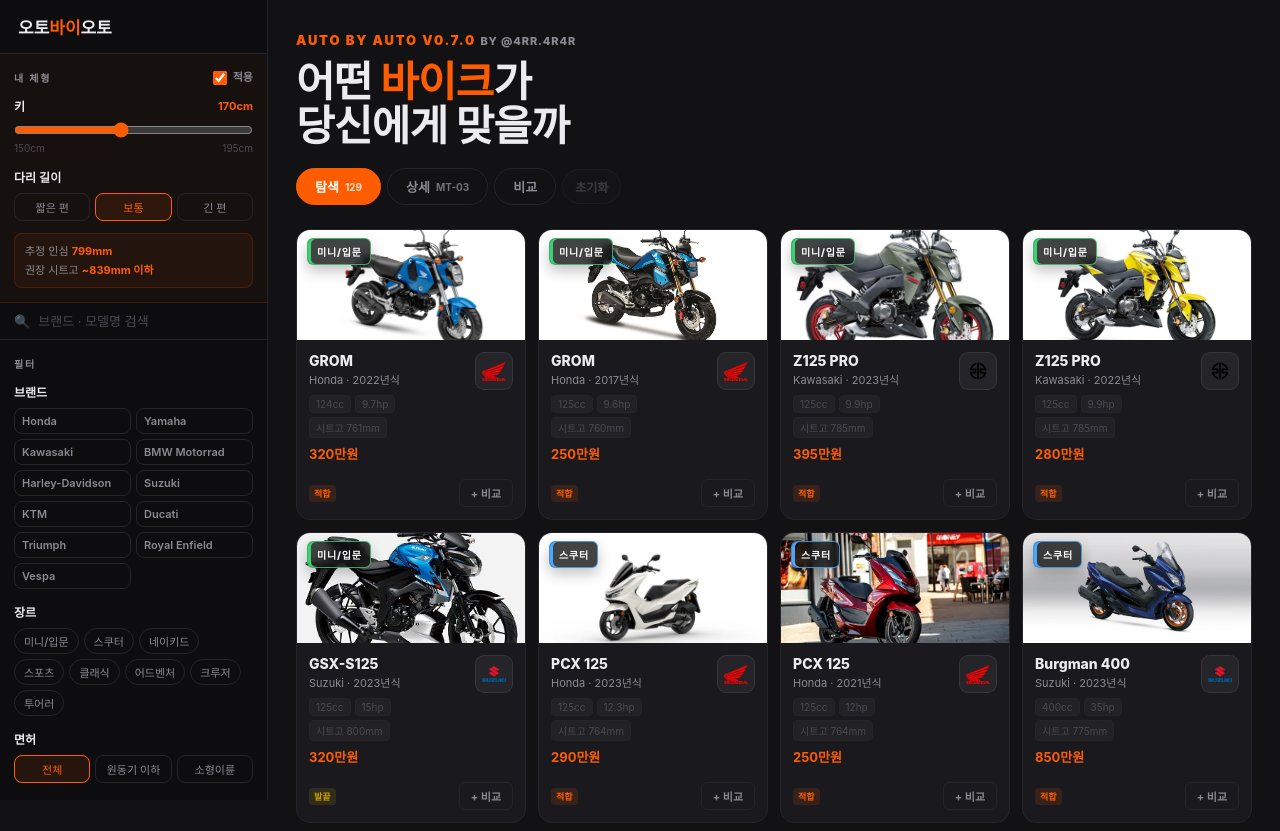
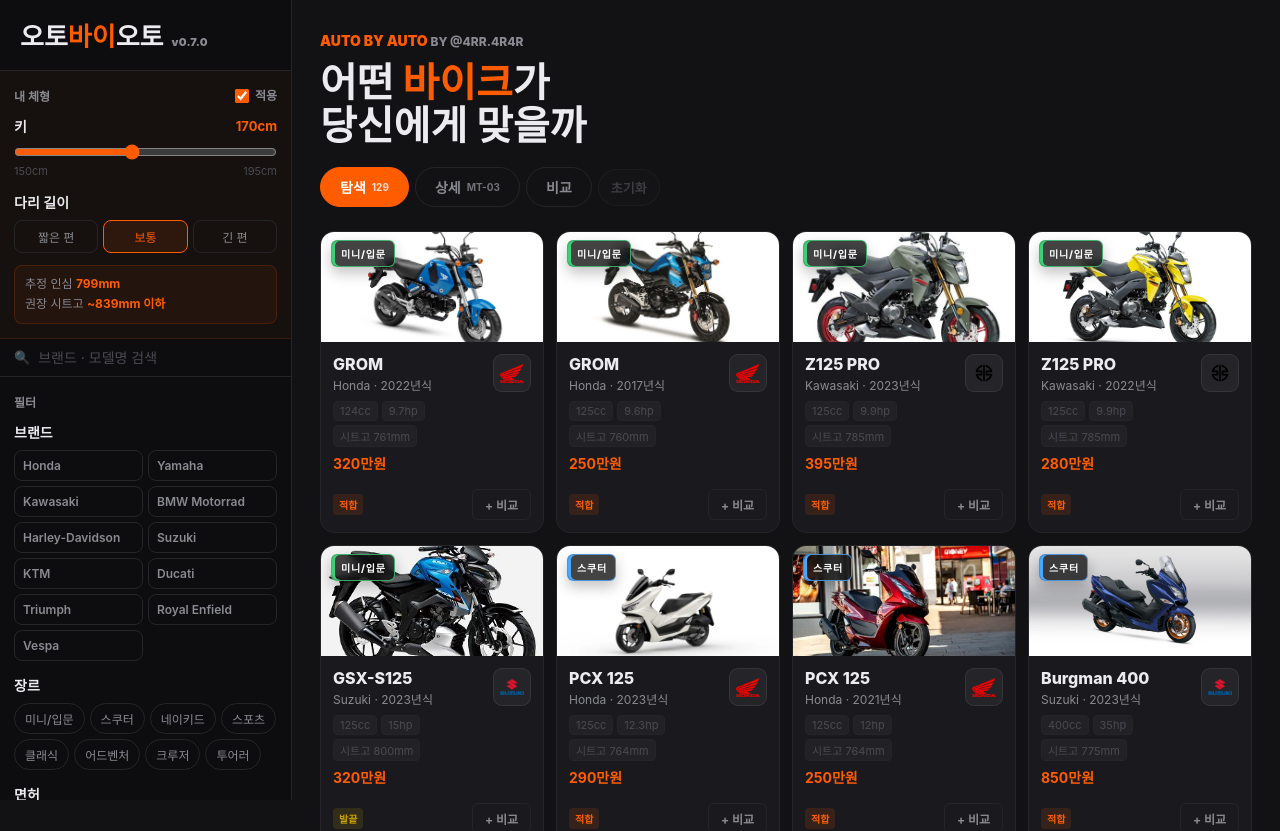
Before and after one commit to garidana-collab/auto-by-auto, a React (Vite) app: page / in a window 1280 px wide. Shown: the top 831 px of the page. Built offline with nearby package versions, Linux system fonts and the light colour scheme.

Commit message:
ui : overall font size increased
전체적인 폰트 사이즈 증가. 체형 필터 활성화/비활성화 체크박스 추가

```diff
--- a/src/App.jsx
+++ b/src/App.jsx
@@ -290,6 +290,7 @@
           <span className="logo-wordmark">
             오토<span>바이</span>오토
           </span>
+          <span className="logo-version">v0.7.0</span>
         </div>
 
         {/* 체형 필터 */}
@@ -491,7 +492,7 @@
 
         <div className="main-header">
           <div className="main-eyebrow">
-            AUTO BY AUTO v0.7.0 <span>by @4rr.4r4r</span>
+            AUTO BY AUTO <span>by @4rr.4r4r</span>
           </div>
           <h1 className="main-title">
             어떤 <span className="hl">바이크</span>가<br />당신에게 맞을까
@@ -901,6 +902,7 @@
 
   font-family: "Inter", -apple-system, BlinkMacSystemFont,
                "Apple SD Gothic Neo", "Pretendard", sans-serif;
+  font-size: 15px;
   background: var(--bg);
   color: var(--text);
   display: flex;
@@ -910,21 +912,25 @@
 
 /* ── SIDEBAR ── */
 .sidebar {
-  width: 268px; min-width: 268px;
+  width: 292px; min-width: 292px;
   background: var(--sidebar-bg);
   border-right: 1px solid var(--line);
   height: 100vh; position: sticky; top: 0;
   overflow-y: auto; display: flex; flex-direction: column;
 }
 .sidebar-logo {
-  display: flex; align-items: baseline;
-  padding: 20px 18px 16px; border-bottom: 1px solid var(--line);
+  display: flex; align-items: baseline; gap: 8px;
+  padding: 24px 20px 20px; border-bottom: 1px solid var(--line);
 }
 .logo-wordmark {
-  font-size: 17px; font-weight: 900; color: var(--text); letter-spacing: 0;
+  font-size: 26px; font-weight: 950; color: var(--text); letter-spacing: 0;
   line-height: 1; white-space: nowrap;
 }
 .logo-wordmark span { color: var(--orange); }
+.logo-version {
+  color: var(--muted); font-size: 11px; font-weight: 900;
+  letter-spacing: .02em; white-space: nowrap;
+}
 
 .search-wrap {
   display: flex; align-items: center; gap: 8px;
@@ -933,7 +939,7 @@
 .search-icon { font-size: 13px; flex-shrink: 0; opacity: 0.5; }
 .search-input {
   flex: 1; background: transparent; border: none; outline: none;
-  font-size: 13px; color: var(--text); font-family: inherit;
+  font-size: 14px; color: var(--text); font-family: inherit;
 }
 .search-input::placeholder { color: var(--dim); }
 .search-clear {
@@ -948,28 +954,28 @@
   display: flex; align-items: center; justify-content: space-between; margin-bottom: 12px;
 }
 .sf-heading {
-  font-size: 10px; letter-spacing: 0.18em; text-transform: uppercase;
+  font-size: 12px; letter-spacing: 0; text-transform: uppercase;
   color: var(--muted); font-weight: 700;
 }
 .reset-btn {
-  font-size: 11px; color: var(--orange);
+  font-size: 12px; color: var(--orange);
   background: none; border: none; cursor: pointer; padding: 0; font-weight: 600;
 }
 .reset-btn:hover { opacity: 0.8; }
-.result-count { font-size: 11px; color: var(--orange); font-weight: 700; }
+.result-count { font-size: 12px; color: var(--orange); font-weight: 700; }
 
 .sf-label {
-  font-size: 12px; font-weight: 600; color: var(--text);
+  font-size: 14px; font-weight: 600; color: var(--text);
   margin-bottom: 8px; display: flex; justify-content: space-between; align-items: center;
 }
 .sf-label.mt14 { margin-top: 14px; }
-.sf-val { color: var(--orange); font-size: 11px; font-weight: 700; }
+.sf-val { color: var(--orange); font-size: 13px; font-weight: 700; }
 
 .brand-filter-grid {
   display: grid; grid-template-columns: repeat(2, minmax(0, 1fr)); gap: 5px;
 }
 .brand-filter-chip {
-  min-width: 0; font-size: 11px; padding: 5px 7px; border-radius: 8px;
+  min-width: 0; font-size: 12px; padding: 7px 8px; border-radius: 8px;
   border: 1px solid var(--line); background: transparent; color: var(--muted);
   cursor: pointer; font-weight: 600; text-align: left; transition: all .12s;
   overflow: hidden; text-overflow: ellipsis; white-space: nowrap;
@@ -981,7 +987,7 @@
 
 .cat-grid { display: flex; flex-wrap: wrap; gap: 5px; }
 .cat-chip {
-  font-size: 11px; padding: 4px 9px; border-radius: 999px;
+  font-size: 12px; padding: 6px 10px; border-radius: 999px;
   border: 1px solid var(--line); background: transparent; color: var(--muted);
   cursor: pointer; font-weight: 500; transition: all .12s;
 }
@@ -990,7 +996,7 @@
 
 .lic-group { display: flex; gap: 5px; }
 .lic-btn {
-  flex: 1; font-size: 11px; padding: 5px 3px; border-radius: 8px;
+  flex: 1; font-size: 12px; padding: 7px 5px; border-radius: 8px;
   border: 1px solid var(--line); background: transparent; color: var(--muted);
   cursor: pointer; font-weight: 500; text-align: center; transition: all .12s;
 }
@@ -1012,7 +1018,7 @@
 }
 .filter-toggle {
   display: inline-flex; align-items: center; gap: 6px;
-  color: var(--muted); font-size: 11px; font-weight: 800;
+  color: var(--muted); font-size: 12px; font-weight: 800;
   cursor: pointer; user-select: none;
 }
 .filter-toggle input {
@@ -1030,11 +1036,11 @@
   opacity: .45; cursor: not-allowed;
 }
 .slider-ends {
-  display: flex; justify-content: space-between; font-size: 10px; color: var(--dim); margin-top: 2px;
+  display: flex; justify-content: space-between; font-size: 11px; color: var(--dim); margin-top: 2px;
 }
 
 .height-info {
-  margin-top: 12px; font-size: 11px; color: var(--muted); line-height: 1.7;
+  margin-top: 12px; font-size: 12px; color: var(--muted); line-height: 1.7;
   background: rgba(255,92,0,.06); border: 1px solid rgba(255,92,0,.18);
   border-radius: 8px; padding: 8px 10px;
 }
@@ -1049,8 +1055,8 @@
 }
 .brand-row:hover { background: rgba(255,255,255,.04); }
 .brand-row.open { background: rgba(255,92,0,.08); border-color: rgba(255,92,0,.25); }
-.brand-name { flex: 1; font-size: 14px; font-weight: 700; color: var(--text); }
-.brand-count { font-size: 11px; color: var(--dim); }
+.brand-name { flex: 1; font-size: 15px; font-weight: 700; color: var(--text); }
+.brand-count { font-size: 12px; color: var(--dim); }
 .drill-arrow { font-size: 8px; color: var(--dim); }
 .drill-arrow.sm { font-size: 7px; }
 
@@ -1062,7 +1068,7 @@
   cursor: pointer; text-align: left; transition: all .12s;
 }
 .model-row:hover { background: rgba(255,255,255,.04); }
-.model-name { flex: 1; font-size: 13px; font-weight: 500; color: var(--muted); }
+.model-name { flex: 1; font-size: 14px; font-weight: 500; color: var(--muted); }
 .model-row.open .model-name { color: var(--orange); }
 
 .year-row {
@@ -1075,14 +1081,14 @@
 .year-row.on { background: rgba(255,92,0,.12); border-color: rgba(255,92,0,.3); }
 .year-row.detail-on { border-color: rgba(255,255,255,.18); background: rgba(255,255,255,.05); }
 .year-row.full { opacity: 0.3; cursor: not-allowed; }
-.year-num { flex: 1; font-size: 12px; color: var(--muted); }
+.year-num { flex: 1; font-size: 13px; color: var(--muted); }
 .year-row.on .year-num { color: var(--orange); font-weight: 600; }
-.year-price { font-size: 11px; color: var(--dim); }
-.year-check { font-size: 10px; color: var(--dim); min-width: 18px; text-align: center; }
+.year-price { font-size: 12px; color: var(--dim); }
+.year-check { font-size: 11px; color: var(--dim); min-width: 18px; text-align: center; }
 .year-row.on .year-check { color: var(--orange); font-weight: 700; }
 
 .fit-badge {
-  font-size: 9px; font-weight: 700; padding: 2px 5px;
+  font-size: 10px; font-weight: 700; padding: 3px 6px;
   border-radius: 4px; flex-shrink: 0;
 }
 .fit-good { background: rgba(31,182,166,.15); color: #1FB6A6; }
@@ -1098,15 +1104,15 @@
 
 .main-header { margin-bottom: 20px; }
 .main-eyebrow {
-  font-size: 13px; letter-spacing: .14em; font-weight: 900;
+  font-size: 14px; letter-spacing: 0; font-weight: 900;
   color: var(--orange); text-transform: uppercase; margin-bottom: 12px;
 }
 .main-eyebrow span {
-  color: var(--muted); font-size: 11px; letter-spacing: .08em; font-weight: 800;
+  color: var(--muted); font-size: 12px; letter-spacing: 0; font-weight: 800;
 }
 .main-title {
-  font-size: clamp(28px, 5vw, 42px); font-weight: 800;
-  line-height: 1.05; letter-spacing: -.02em;
+  font-size: 40px; font-weight: 800;
+  line-height: 1.08; letter-spacing: 0;
 }
 .main-title .hl { color: var(--orange); }
 
@@ -1114,7 +1120,7 @@
 .view-tabs { display: flex; flex-wrap: wrap; align-items: center; gap: 6px; margin-bottom: 24px; }
 .view-tab {
   display: inline-flex; align-items: center; gap: 6px;
-  padding: 8px 18px; border-radius: 999px; font-size: 13px; font-weight: 600;
+  padding: 9px 19px; border-radius: 999px; font-size: 14px; font-weight: 600;
   border: 1px solid var(--line); background: transparent; color: var(--muted);
   cursor: pointer; transition: all .15s;
 }
@@ -1139,7 +1145,7 @@
   display: inline-flex; align-items: center; justify-content: center;
   min-height: 34px; padding: 8px 12px; border-radius: 999px;
   border: 1px solid rgba(255,255,255,.1); background: rgba(255,255,255,.035);
-  color: var(--muted); font-size: 12px; font-weight: 700;
+  color: var(--muted); font-size: 13px; font-weight: 700;
   cursor: pointer; transition: all .15s;
 }
 .compare-reset:hover:not(:disabled) {
@@ -1193,14 +1199,14 @@
   letter-spacing: 0; overflow: hidden;
 }
 .brand-mark img { width: 100%; height: 100%; object-fit: contain; padding: 6px; }
-.card-model { font-size: 14px; font-weight: 800; color: var(--text); margin-bottom: 2px; }
-.card-meta  { font-size: 11px; color: var(--muted); margin-bottom: 8px; }
+.card-model { font-size: 16px; font-weight: 800; color: var(--text); margin-bottom: 2px; }
+.card-meta  { font-size: 12px; color: var(--muted); margin-bottom: 8px; }
 .card-specs { display: flex; gap: 4px; flex-wrap: wrap; margin-bottom: 6px; }
 .card-specs span {
-  font-size: 10px; color: var(--dim); background: rgba(255,255,255,.04);
+  font-size: 11px; color: var(--dim); background: rgba(255,255,255,.04);
   padding: 2px 6px; border-radius: 4px; border: 1px solid var(--line);
 }
-.card-price { font-size: 13px; font-weight: 700; color: var(--orange); }
+.card-price { font-size: 14px; font-weight: 700; color: var(--orange); }
 .card-price.unknown { color: var(--muted); }
 
 .card-footer {
@@ -1208,7 +1214,7 @@
   display: flex; align-items: center; justify-content: space-between;
 }
 .card-btn {
-  font-size: 11px; font-weight: 700; padding: 5px 11px; border-radius: 6px;
+  font-size: 12px; font-weight: 700; padding: 6px 12px; border-radius: 6px;
   border: 1px solid var(--line); background: transparent; color: var(--muted);
   cursor: pointer; transition: all .12s; white-space: nowrap;
 }
@@ -1237,9 +1243,9 @@
 }
 .detail-brand-row { display: flex; gap: 14px; align-items: flex-start; }
 .detail-mark { position: static; flex-shrink: 0; width: 48px; height: 48px; }
-.detail-brand { font-size: 13px; color: var(--muted); font-weight: 700; margin-bottom: 4px; }
-.detail-title { font-size: clamp(28px, 4vw, 44px); line-height: 1; font-weight: 900; letter-spacing: 0; }
-.detail-meta { margin-top: 8px; font-size: 13px; color: var(--muted); }
+.detail-brand { font-size: 14px; color: var(--muted); font-weight: 700; margin-bottom: 4px; }
+.detail-title { font-size: 42px; line-height: 1; font-weight: 900; letter-spacing: 0; }
+.detail-meta { margin-top: 8px; font-size: 14px; color: var(--muted); }
 .detail-inline-tools {
   display: flex; flex-direction: column; gap: 12px; min-width: 0; min-height: 0;
 }
@@ -1261,7 +1267,7 @@
 }
 .detail-variants { gap: 6px; }
 .detail-variants .variant-chip {
-  min-width: 92px; padding: 7px 9px; font-size: 12px;
+  min-width: 92px; padding: 8px 10px; font-size: 13px;
 }
 .fit-inline-row { display: flex; align-items: center; gap: 10px; min-width: 0; }
 .fit-mini { margin-bottom: 0; padding: 7px 10px; font-size: 18px; flex-shrink: 0; }
@@ -1269,7 +1275,7 @@
 .detail-actions { display: flex; flex-wrap: wrap; gap: 8px; }
 .detail-action {
   border: 1px solid var(--orange); background: var(--orange); color: #fff;
-  border-radius: 8px; padding: 9px 14px; font-size: 13px; font-weight: 800;
+  border-radius: 8px; padding: 10px 15px; font-size: 14px; font-weight: 800;
   cursor: pointer; transition: all .12s;
 }
 .detail-action:hover:not(:disabled) { filter: brightness(1.08); }
@@ -1288,7 +1294,7 @@
   width: max-content; max-width: 100%; border-radius: 8px;
   padding: 8px 12px; font-size: 22px; font-weight: 900; margin-bottom: 12px;
 }
-.fit-copy { color: var(--muted); font-size: 13px; line-height: 1.7; }
+.fit-copy { color: var(--muted); font-size: 14px; line-height: 1.7; }
 .detail-spec-grid {
   display: grid; grid-template-columns: repeat(auto-fit, minmax(130px, 1fr)); gap: 8px;
 }
@@ -1296,17 +1302,17 @@
   border: 1px solid var(--line); border-radius: 8px; padding: 10px;
   background: rgba(255,255,255,.025); min-height: 78px;
 }
-.detail-spec span { display: block; font-size: 11px; color: var(--muted); font-weight: 700; margin-bottom: 8px; }
-.detail-spec strong { display: inline; font-size: 18px; font-weight: 900; color: var(--text); }
-.detail-spec em { font-style: normal; color: var(--dim); font-size: 11px; margin-left: 4px; }
+.detail-spec span { display: block; font-size: 12px; color: var(--muted); font-weight: 700; margin-bottom: 8px; }
+.detail-spec strong { display: inline; font-size: 20px; font-weight: 900; color: var(--text); }
+.detail-spec em { font-style: normal; color: var(--dim); font-size: 12px; margin-left: 4px; }
 
 .variant-row { display: flex; flex-wrap: wrap; gap: 8px; }
 .variant-chip {
   border: 1px solid var(--line); background: transparent; color: var(--text);
   border-radius: 8px; padding: 8px 10px; cursor: pointer; text-align: left;
-  font-size: 13px; font-weight: 800; min-width: 112px;
+  font-size: 14px; font-weight: 800; min-width: 112px;
 }
-.variant-chip span { display: block; color: var(--muted); font-size: 11px; margin-top: 4px; font-weight: 600; }
+.variant-chip span { display: block; color: var(--muted); font-size: 12px; margin-top: 4px; font-weight: 600; }
 .variant-chip.on { border-color: var(--orange); color: var(--orange); background: rgba(255,92,0,.1); }
 .variant-chip:hover:not(.on) { border-color: #3a3a3f; }
 
@@ -1318,22 +1324,22 @@
   border-radius: 8px; padding: 12px; text-align: left; cursor: pointer;
 }
 .similar-card:hover { border-color: rgba(255,92,0,.35); }
-.similar-model { display: block; font-size: 14px; font-weight: 900; margin-bottom: 5px; }
-.similar-meta, .similar-spec { display: block; color: var(--muted); font-size: 11px; line-height: 1.5; }
+.similar-model { display: block; font-size: 15px; font-weight: 900; margin-bottom: 5px; }
+.similar-meta, .similar-spec { display: block; color: var(--muted); font-size: 12px; line-height: 1.5; }
 
 /* ── 비교 뷰 */
 .chips-bar {
   display: flex; flex-wrap: wrap; align-items: center;
   gap: 8px; margin-bottom: 20px; min-height: 36px;
 }
-.chips-hint { font-size: 13px; color: var(--muted); }
-.chips-more { font-size: 12px; color: var(--dim); }
+.chips-hint { font-size: 14px; color: var(--muted); }
+.chips-more { font-size: 13px; color: var(--dim); }
 
 .chip {
   display: inline-flex; align-items: center; gap: 8px;
   background: var(--panel); border: 1px solid var(--line);
   border-radius: 999px; padding: 6px 8px 6px 12px;
-  font-size: 13px; font-weight: 600;
+  font-size: 14px; font-weight: 600;
 }
 .chip-dot { width: 8px; height: 8px; border-radius: 50%; background: var(--c); flex-shrink: 0; }
 .chip-label em { font-style: normal; color: var(--muted); margin-left: 3px; font-weight: 500; }
@@ -1356,21 +1362,21 @@
   border-radius: 18px; padding: 20px; margin-bottom: 16px;
 }
 .panel-label {
-  font-size: 10px; letter-spacing: .16em; text-transform: uppercase;
+  font-size: 12px; letter-spacing: 0; text-transform: uppercase;
   color: var(--muted); font-weight: 700; margin-bottom: 14px;
 }
-.radar-note { font-size: 11px; color: var(--dim); text-align: center; margin-top: 6px; }
+.radar-note { font-size: 12px; color: var(--dim); text-align: center; margin-top: 6px; }
 
 .table-scroll { overflow-x: auto; margin: 0 -4px; }
-.spec-table { width: 100%; border-collapse: collapse; font-size: 14px; }
+.spec-table { width: 100%; border-collapse: collapse; font-size: 15px; }
 .spec-table th, .spec-table td {
   padding: 10px; text-align: right; border-bottom: 1px solid var(--line); white-space: nowrap;
 }
 .th-spec, .td-spec { text-align: left; }
-.th-model { display: block; font-weight: 800; font-size: 15px; color: var(--c); }
-.th-year  { display: block; font-size: 11px; color: var(--muted); }
+.th-model { display: block; font-weight: 800; font-size: 16px; color: var(--c); }
+.th-year  { display: block; font-size: 12px; color: var(--muted); }
 .td-spec  { color: var(--muted); font-weight: 600; }
-.td-unit  { display: block; font-size: 11px; color: var(--dim); font-weight: 400; }
+.td-unit  { display: block; font-size: 12px; color: var(--dim); font-weight: 400; }
 .td-val   { font-variant-numeric: tabular-nums; font-weight: 600; }
 .td-val.best  { color: var(--orange); font-weight: 800; }
 .td-val.worst { color: var(--dim); }
@@ -1389,14 +1395,15 @@
     border-right: none; border-bottom: 1px solid var(--line);
     overflow: visible;
   }
-  .sidebar-logo { padding: 16px 18px 14px; }
+  .sidebar-logo { padding: 18px 18px 16px; }
+  .logo-wordmark { font-size: 24px; }
   .sf-section { padding: 14px 16px; }
   .sf-section.flex1 {
     max-height: 280px; overflow-y: auto;
     border-top: 1px solid var(--line); border-bottom: 1px solid var(--line);
   }
   .main { padding: 24px 16px 44px; }
-  .main-title { font-size: 32px; }
+  .main-title { font-size: 34px; }
   .card-grid { grid-template-columns: repeat(auto-fill, minmax(168px, 1fr)); gap: 10px; }
   .detail-hero, .detail-grid { grid-template-columns: 1fr; }
   .detail-summary { grid-template-columns: 1fr; }
@@ -1414,7 +1421,8 @@
   .main { padding: 20px 12px 36px; }
   .main-header { margin-bottom: 16px; }
   .main-eyebrow { margin-bottom: 10px; }
-  .main-title { font-size: 29px; }
+  .logo-wordmark { font-size: 22px; }
+  .main-title { font-size: 30px; }
   .view-tabs { position: sticky; top: 0; z-index: 5; background: var(--bg); padding: 8px 0; margin-bottom: 16px; }
   .view-tab { flex: 1; justify-content: center; padding: 8px 12px; }
   .tab-detail { display: none; }
```
